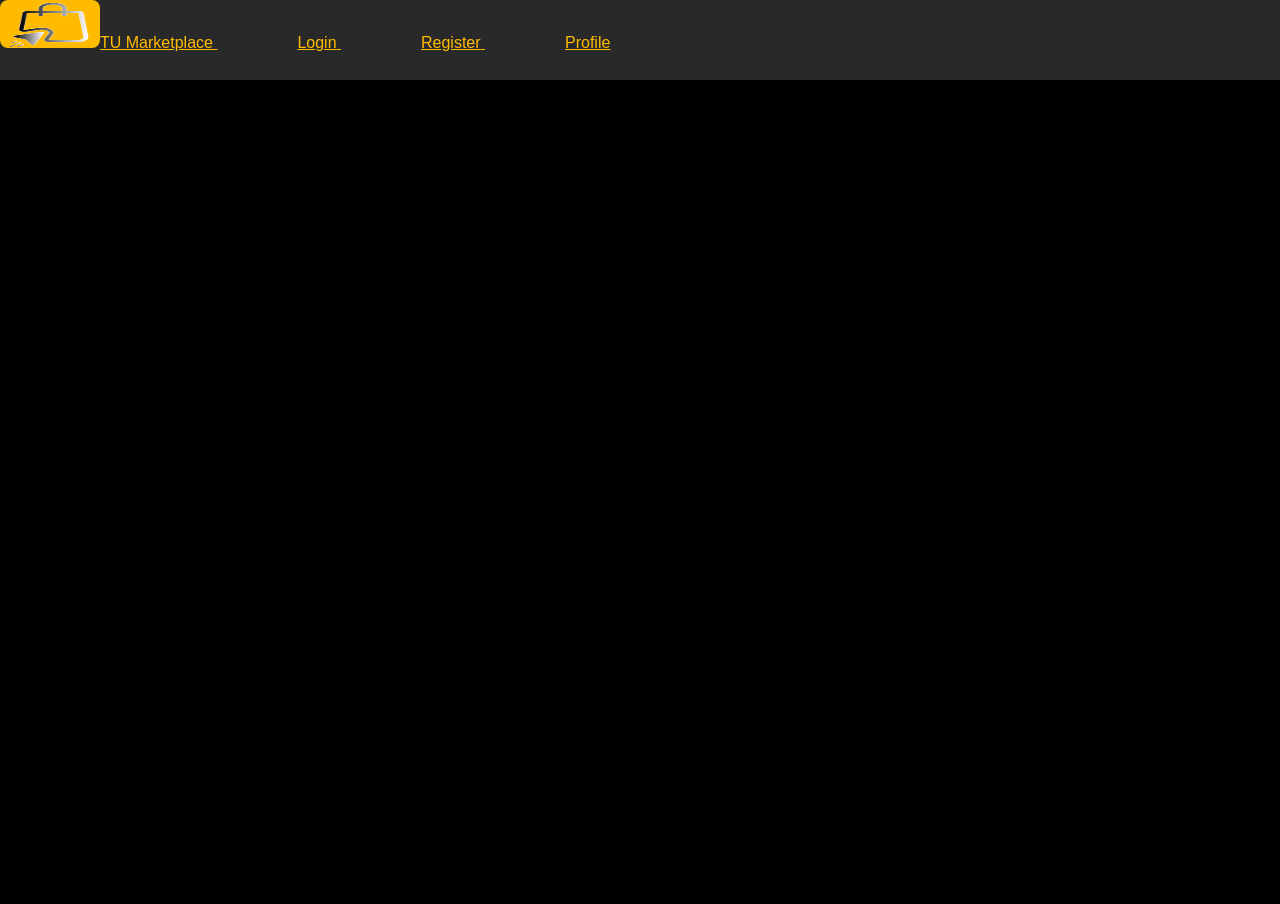
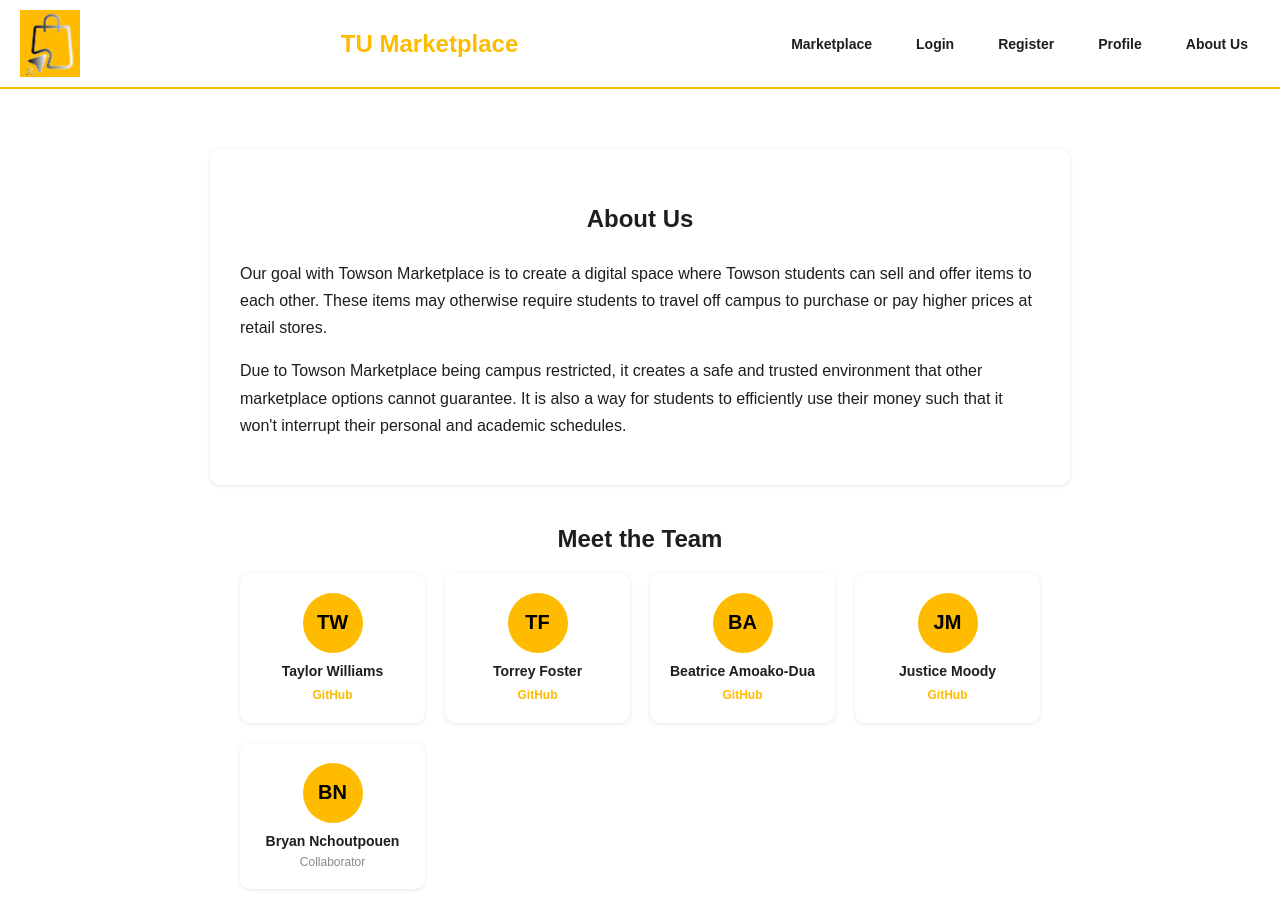
Before and after one commit to torreyfos/Towson-Marketplace, a React (Create React App) app in the folder client/: page /aboutUs in a window 1280 px wide. Shown: the top 904 px of the page. Before the commit the page ends 800 px from the top, so only its background shows below. Built offline with nearby package versions, Linux system fonts and the light colour scheme.

Commit message:
Added some functionality to Justice's TU Marketplace homepage. Created a route for the 'About Us' secti on she created. I changed the layout and styling of the UI.

```diff
--- a/client/src/App.js
+++ b/client/src/App.js
@@ -7,6 +7,7 @@ import Profile from "./ReactRoutes/Profile";
 import Register from "./ReactRoutes/Register";
 import CreateListing from "./ReactRoutes/CreateListing";
 import ListingDetails from "./ReactRoutes/ListingDetails";
+import AboutUs from "./ReactRoutes/AboutUs";
 
 
 function App() {
@@ -49,6 +50,11 @@ function App() {
                 element = {<ListingDetails />}
               />
 
+              <Route
+                path = "/aboutUs"
+                element = {<AboutUs />}
+              />
+
             </Routes>
           </div>
         </BrowserRouter>
--- a/client/src/Components/HeaderBar.js
+++ b/client/src/Components/HeaderBar.js
@@ -1,25 +1,26 @@
 import favicon from "../Towson_Marketplace_Favicon.png";
 import {Link} from "react-router-dom";
+
 
 const HeaderBar = function () {
 
 return (
 
     <header className="headerbar">
-        <div>
 
-            <img src = {favicon} id = "favicon"/>
+        <img src={favicon} alt="TU Logo" class="logo-small" />
+        <h1>TU Marketplace</h1>
 
-            {/* links added to the header bar to nagivate */}
-            <Link to = "/">TU Marketplace</Link>
+        <nav>
+            {/* links added to the header bar for nagivation */}
+            <Link to = "/"> Marketplace </Link>
+            <Link to = "/auth/login"> Login </Link>
+            <Link to = "/auth/register" > Register </Link>
+            <Link to = "/profile"> Profile </Link>
+            <Link to = "/aboutUs" > About Us </Link>
+        </nav>
 
-            <Link to = "/auth/login"> <p>Login</p> </Link>
-            <Link to = "/auth/register" > <p>Register</p> </Link>
-            <Link to = "/profile"> <p>Profile</p> </Link>
-
-        </div>
     </header>
-
 
 )}
 
--- /dev/null
+++ b/client/src/ReactRoutes/AboutUs.js
@@ -0,0 +1,58 @@
+
+
+const AboutUs = function () {
+
+
+
+    return (
+
+        <div class="container">
+
+            <div class="about-section">
+                <h2>About Us</h2>
+                <p>Our goal with Towson Marketplace is to create a digital space where Towson students can sell and offer items to each other. These items may otherwise require students to travel off campus to purchase or pay higher prices at retail stores.</p>
+                <p>Due to Towson Marketplace being campus restricted, it creates a safe and trusted environment that other marketplace options cannot guarantee. It is also a way for students to efficiently use their money such that it won't interrupt their personal and academic schedules.</p>
+            </div>
+
+            <div class="team-section">
+                <h2>Meet the Team</h2>
+                <div class="team-grid">
+
+                <div class="team-card">
+                    <div class="team-avatar">TW</div>
+                    <p class="team-name">Taylor Williams</p>
+                    <a href="https://github.com/Tay-Williams" target="_blank" class="github-link">GitHub</a>
+                </div>
+
+                <div class="team-card">
+                    <div class="team-avatar">TF</div>
+                    <p class="team-name">Torrey Foster</p>
+                    <a href="https://github.com/torreyfos" target="_blank" class="github-link">GitHub</a>
+                </div>
+
+                <div class="team-card">
+                    <div class="team-avatar">BA</div>
+                    <p class="team-name">Beatrice Amoako-Dua</p>
+                    <a href="https://github.com/BeatriceD2603" target="_blank" class="github-link">GitHub</a>
+                </div>
+
+                <div class="team-card">
+                    <div class="team-avatar">JM</div>
+                    <p class="team-name">Justice Moody</p>
+                    <a href="https://github.com/Justicem04" target="_blank" class="github-link">GitHub</a>
+                </div>
+
+                <div class="team-card">
+                    <div class="team-avatar">BN</div>
+                    <p class="team-name">Bryan Nchoutpouen</p>
+                    <p class="team-role">Collaborator</p>
+                </div>
+
+                </div>
+            </div>
+
+        </div>
+    )
+}
+
+export default AboutUs;
--- a/client/src/ReactRoutes/Homepage.js
+++ b/client/src/ReactRoutes/Homepage.js
@@ -1,6 +1,6 @@
 import {useEffect, useState} from "react";
 import {Link} from "react-router-dom";
-import logo from "../Towson-Marketplace-Logo.png";
+import logo from "../textbook.jpeg";
 
 const Homepage = function () {
 
@@ -24,16 +24,9 @@ const Homepage = function () {
 
     return (
 
-        <div className="homepage">
-
-            <img src = {logo} id = "homepageLogo" />
-
-            <header>
-                <h1>TU Marketplace</h1>
-            </header>
-
     <div className="container">
 
+        <div className="search-container">
             <input type="text" id="searchInput" placeholder="Search items..." />
 
             <label for="category">Category:</label>
@@ -42,10 +35,11 @@ const Homepage = function () {
                 <option value="essentials">Essentials</option>
                 <option value="school">School Supplies</option>
                 <option value="furniture">Furniture</option>
-                    <option vaulue = "Other">Other</option>
+                <option value = "Other">Other</option>
             </select>
 
             <button onclick="searchItems()">Search</button>
+        </div>
 
         <h2>Available Items</h2>
 
@@ -54,17 +48,29 @@ const Homepage = function () {
 
                 <div className = "eachListing" key = {listings._id}>
 
+                    <li className="item-listing">
+
+                        <div className="item-image">
+                            <img src={logo} alt="Item" />
+                        </div>
+
+                        <div className="item-info">
+
                             <Link to = {`/ListingDetails/${listings._id}`}>
-                                {/* displays a listing's title and price fields */}
-                                <h3> {listings.title} </h3>
-                                <p> ${listings.price} </p>
-                                <p>{listings.category}</p>
+
+                                <p className="item-price">${listings.price}</p>
+                                <p className="item-title">{listings.title}</p>
+                                <p className="item-description">{listings.description}</p>
+                                <p className="item-category">{listings.category} · On Campus</p>
                             </Link>
+
+                        </div>
+                    </li>
+
                 </div>
 
             ))}
 
-                </div>
         </div>
     </div>
 
--- a/client/src/ReactRoutes/Login.js
+++ b/client/src/ReactRoutes/Login.js
@@ -9,10 +9,9 @@ const Login = function () {
 
 return (
 
-    <div className="login">
+        <div className="login-container">
 
-        <div className="login-container">
-            <img src={logo} alt="Towson University Logo" className="logo"/>
+            <img src={logo} alt="Towson University Logo" id="logo"/>
 
             <h1>TU Marketplace</h1>
             <h2>Login</h2>
@@ -48,7 +47,6 @@ return (
             <p id="error" class="error"></p>
 
         </div>
-    </div>
 )}
 
 export default Login;
--- a/client/src/ReactRoutes/Profile.js
+++ b/client/src/ReactRoutes/Profile.js
@@ -11,6 +11,11 @@ const Profile = function () {
                 <button id = "createListing">Create Listing</button>
             </Link>
 
+            <div className="userListings">
+
+                <h3>Your Listings:</h3>
+
+            </div>
 
         </div>
 
--- a/client/src/index.css
+++ /dev/null
@@ -1,18 +0,0 @@
-body {
-  margin: 0;
-  font-family: -apple-system, BlinkMacSystemFont, 'Segoe UI', 'Roboto', 'Oxygen',
-    'Ubuntu', 'Cantarell', 'Fira Sans', 'Droid Sans', 'Helvetica Neue',
-    sans-serif;
-  -webkit-font-smoothing: antialiased;
-  -moz-osx-font-smoothing: grayscale;
-}
-
-code {
-  font-family: source-code-pro, Menlo, Monaco, Consolas, 'Courier New',
-    monospace;
-}
-
-#headerbar .logo {
-
-  width:100px;
-}
--- a/client/src/index.js
+++ b/client/src/index.js
@@ -1,6 +1,5 @@
 import React from 'react';
 import ReactDOM from 'react-dom/client';
-import './index.css';
 import "./style.css"
 import App from './App';
 
--- a/client/src/style.css
+++ b/client/src/style.css
@@ -1,3 +1,5 @@
+
+/*
 body {
     margin: 0;
     font-family: Arial;
@@ -75,7 +77,11 @@ ul {
     color: red;
 }
 
+*/
+
 /* Header Bar Styling */
+
+/*
 
 .headerbar #favicon {
 
@@ -106,7 +112,11 @@ ul {
     height: 5rem;
 }
 
+*/
+
 /* Homepage Styling */
+
+/*
 
 .listings {
 
@@ -135,7 +145,11 @@ ul {
     margin: auto;
 }
 
+*/
+
 /* Profile Page Styling */
+
+/*
 
 #createListing {
     display: block;
@@ -143,7 +157,11 @@ ul {
     width: 20rem;
 }
 
+*/
+
 /* Create Lisitng Page Styling */
+
+/*
 
 .createForm {
     display: block;
@@ -168,7 +186,11 @@ ul {
    margin-bottom: 5rem;
 }
 
+*/
+
 /* Listing Details Page Styling */
+
+/*
 
 .listingDetails {
     background-color: rgb(42, 41, 41);
@@ -182,3 +204,360 @@ ul {
 .listingDetails h2 {
     color:rgb(255, 255, 255);
 }
+
+*/
+
+body {
+    margin: 0;
+    font-family: Arial;
+    background-color: rgb(255, 255, 255);
+    color: #FFBB00;
+}
+
+h1, h2 {
+    text-align: center;
+}
+
+.header {
+    text-align: center;
+    padding: 10px;
+    border-bottom: 2px solid #FFBB00;
+}
+
+#logo {
+    width: 270px;
+    display: block;
+    margin: auto;
+}
+
+.logo-small {
+    width: 60px;
+}
+
+.login-container {
+    width: 300px;
+    margin: 100px auto;
+    text-align: center;
+    border-radius: 10px;
+    padding: 30px;
+    box-shadow: 0 60px 100px rgba(0,0,0,0.1);
+    line-height: 1.7;
+
+}
+
+input, select {
+    width: 100%;
+    padding: 10px;
+    margin: 8px 0;
+    border: 1px solid;
+    border-radius: 15px;
+
+}
+
+button {
+    background-color: #FFBB00;
+    color: black;
+    font-weight: bold;
+    cursor: pointer;
+    width: 100%;
+    padding: 10px;
+    margin: 8px 0;
+    border: none;
+}
+
+button:hover {
+    background-color: #e6bc00;
+}
+
+.container {
+    padding: 20px;
+}
+
+.search-bar {
+    margin-bottom: 20px;
+}
+
+ul {
+    list-style: none;
+    padding: 0;
+}
+
+.error {
+    color: red;
+}
+
+/* item listing */
+
+.eachListing {
+    display: inline-flex;
+    border-radius: 0.5rem;
+
+}
+
+#itemsList {
+    list-style: none;
+    padding: 0;
+    margin: 0;
+    display: grid;
+    grid-template-columns: repeat(auto-fill, minmax(200px, 1fr));
+    gap: 16px;
+  }
+
+  .item-listing {
+    background-color: #ffffff;
+    border-radius: 10px;
+    overflow: hidden;
+    box-shadow: 0 1px 4px rgba(0,0,0,0.15);
+    cursor: pointer;
+    transition: transform 0.2s;
+  }
+
+  .item-listing:hover {
+    transform: scale(1.02);
+  }
+
+  .item-image {
+    width: 100%;
+    height: 180px;
+    background-color: #e0e0e0;
+    overflow: hidden;
+  }
+
+  .item-image img {
+    width: 100%;
+    height: 100%;
+    object-fit: cover;
+  }
+
+  .item-info  {
+    padding: 10px 12px;
+    text-decoration: none;
+  }
+
+  a {
+    text-decoration: none;
+  }
+
+  .item-price {
+    font-weight: bold;
+    font-size: 16px;
+    color: #1c1e21;
+    margin: 0 0 4px 0;
+  }
+
+  .item-title {
+    font-size: 14px;
+    color: #333;
+    margin: 0 0 4px 0;
+  }
+
+  .item-description {
+    font-size: 12px;
+    color: #888;
+    margin: 0;
+  }
+  .item-category {
+    font-size: 11px;
+    color: #aaa;
+    margin: 4px 0 0 0;
+  }
+
+  /*  ABOUT PAGE */
+
+.about-section {
+    max-width: 800px;
+    margin: 40px auto;
+    background: #ffffff;
+    border-radius: 10px;
+    padding: 30px;
+    box-shadow: 0 1px 4px rgba(0,0,0,0.1);
+    color: #1c1e21;
+    line-height: 1.7;
+  }
+
+  .team-section {
+    max-width: 800px;
+    margin: 20px auto 60px;
+  }
+
+  .team-section h2 {
+    color: #1c1e21;
+  }
+
+  .team-grid {
+    display: grid;
+    grid-template-columns: repeat(auto-fill, minmax(150px, 1fr));
+    gap: 20px;
+    margin-top: 20px;
+  }
+
+  .team-card {
+    background: #ffffff;
+    border-radius: 10px;
+    padding: 20px;
+    text-align: center;
+    box-shadow: 0 1px 4px rgba(0,0,0,0.1);
+  }
+
+  .team-avatar {
+    width: 60px;
+    height: 60px;
+    border-radius: 50%;
+    background-color: #FFBB00;
+    color: black;
+    font-weight: bold;
+    font-size: 20px;
+    display: flex;
+    align-items: center;
+    justify-content: center;
+    margin: 0 auto 10px;
+  }
+
+  .team-name {
+    font-weight: bold;
+    font-size: 14px;
+    color: #1c1e21;
+    margin: 0 0 6px 0;
+  }
+
+  .team-role {
+    font-size: 12px;
+    color: #888;
+    margin: 0;
+  }
+
+  .github-link {
+    font-size: 12px;
+    color: #FFBB00;
+    text-decoration: none;
+    font-weight: bold;
+  }
+
+  .github-link:hover {
+    text-decoration: underline;
+  }
+
+  /* Navigation */
+
+header {
+    display: flex;
+    align-items: center;
+    justify-content: space-between;
+    padding: 10px 20px;
+    border-bottom: 2px solid #FFBB00;
+    background-color: #ffffff;
+  }
+
+  header h1 {
+    margin: 0;
+    font-size: 24px;
+  }
+
+  nav {
+    display: flex;
+    gap: 20px;
+  }
+
+  nav a {
+    text-decoration: none;
+    color: #1c1e21;
+    font-weight: bold;
+    font-size: 14px;
+    padding: 6px 12px;
+    border-radius: 6px;
+    transition: background-color 0.2s;
+  }
+
+  nav a:hover {
+    background-color: #FFBB00;
+    color: black;
+  }
+
+  /* Profile Page Styling */
+
+  #createListing {
+    display: block;
+    margin: auto;
+    width: 20%;
+    border-radius: 0.7rem;
+  }
+
+  /* Create Lisitng Page Styling */
+
+.createForm {
+    display: block;
+    margin: auto;
+    width: 35rem;
+}
+
+.createForm textarea {
+
+    height: 10rem;
+    width: 36rem;
+    resize: none;
+    margin-bottom: 5rem;
+}
+
+.createForm input {
+   margin-bottom: 5rem;
+}
+
+.createForm button {
+   margin-top: 5rem;
+   margin-bottom: 5rem;
+}
+
+/* Homepage Styling */
+
+.search-container {
+    display: block;
+    width: 50%;
+    margin: auto;
+}
+
+.search-container label {
+    color: black;
+}
+
+/* Listing Details Page Styling */
+
+.listingDetails {
+    display: block;
+    width: 60%;
+    scale: 150%;
+    margin: auto;
+    margin-top: 5%;
+    background-color: #ffffff;
+    border-radius: 10px;
+    overflow: hidden;
+    box-shadow: 0 1px 4px rgba(0,0,0,0.15);
+}
+
+.listingDetails h2 {
+    color:rgb(255, 255, 255);
+}
+
+.contactDetails {
+    display: block;
+    width: 60%;
+    scale: 150%;
+    margin: auto;
+    margin-top: 5%;
+    padding-left: 2%;
+    background-color: #ffffff;
+    border-radius: 10px;
+    overflow: hidden;
+    box-shadow: 0 1px 4px rgba(0,0,0,0.15);
+    color: black;
+}
+
+.item-status{
+    color:rgb(0, 0, 0);
+    margin: 0 0 4px 0;
+    display: inline;
+    font-size: 11px;
+}
+
+.listingDetails .item-price {
+    display: inline;
+}
```
Also changed, not shown: client/src/ReactRoutes/ListingDetails.js (+29 -3 lines), client/src/textbook.jpeg (added), 1 other file (tests, documents, lock files or other folders). Lines whose indentation alone changed are shown as unchanged.
